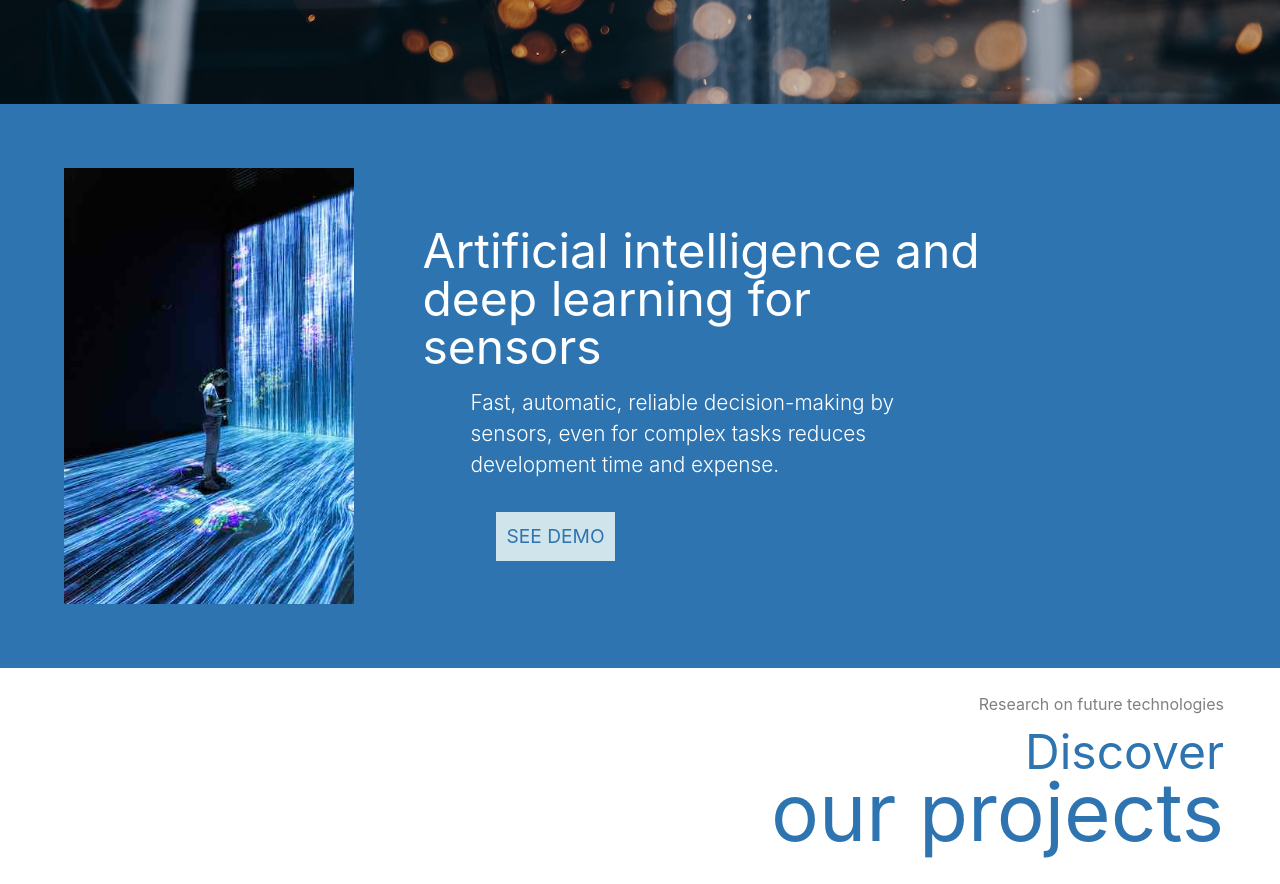
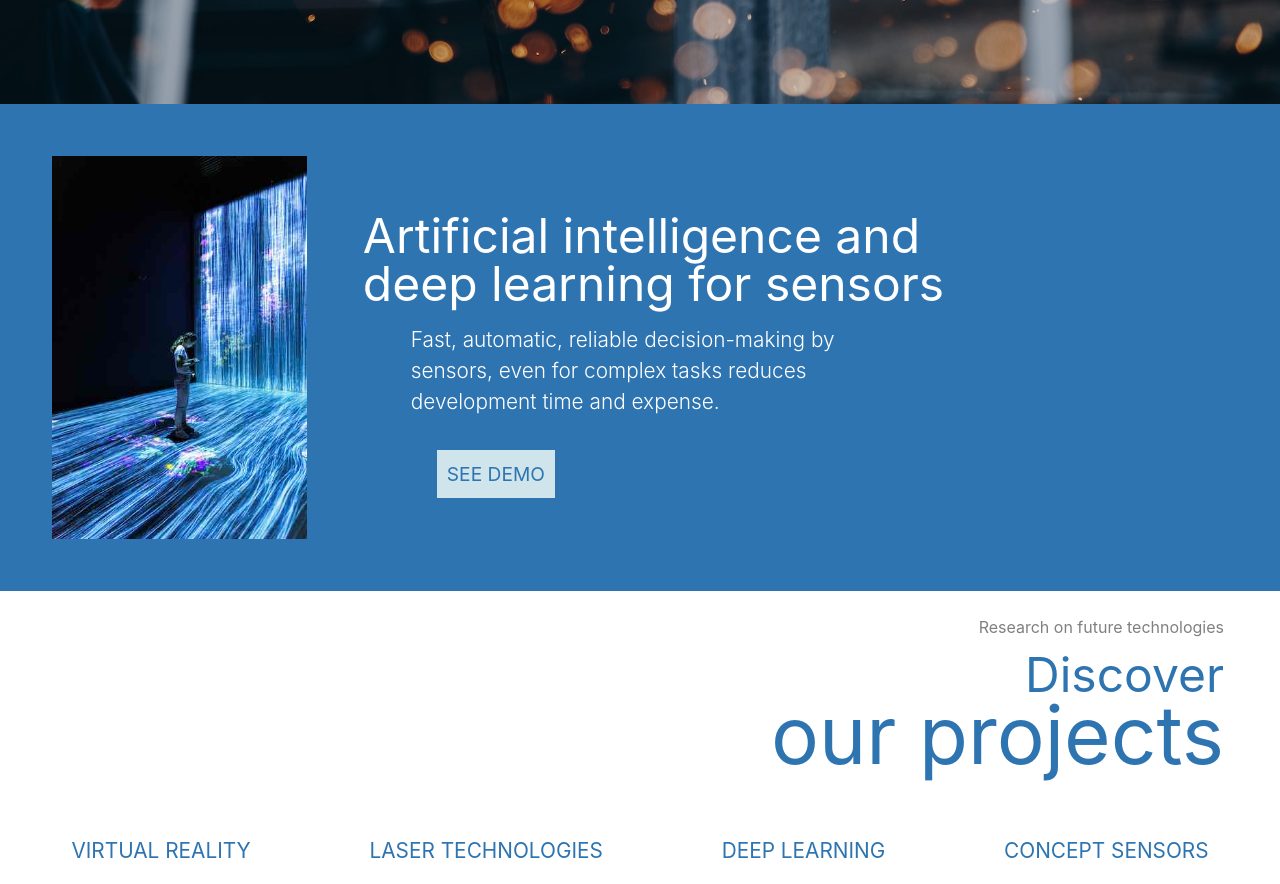
Before and after one commit to HungryOctopus/think-tank-website, a React (Create React App) app in the folder client/: page / in a window 1280 px wide. Shown: the part 780-1664 px from the top of the page. Built offline with nearby package versions, Linux system fonts and the light colour scheme.

Commit message:
fixed weird margin

```diff
--- a/client/src/components/Focus/Focus.css
+++ b/client/src/components/Focus/Focus.css
@@ -27,7 +27,7 @@
   max-height: 500px;
 }
 
-@media screen and (max-width: 1025px) {
+@media screen and (max-width: 800px) {
   .focus-container {
     display: flex;
     flex-direction: column;
--- a/client/src/components/Focus/Focus.jsx
+++ b/client/src/components/Focus/Focus.jsx
@@ -6,8 +6,9 @@ function Focus() {
   return (
     <div className="focus">
       <div className="focus-container flex flex-row justify-around p-3">
-        <img src={focus} alt="focus-waterfall" className="p-8 m-5" />
-
+        <div className="p-5 m-5">
+          <img src={focus} alt="focus-waterfall" />
+        </div>
         <div className="focus-right flex flex-col justify-center">
           <div className="focus-text">
             <h1>Artificial intelligence and deep learning for sensors</h1>
```
